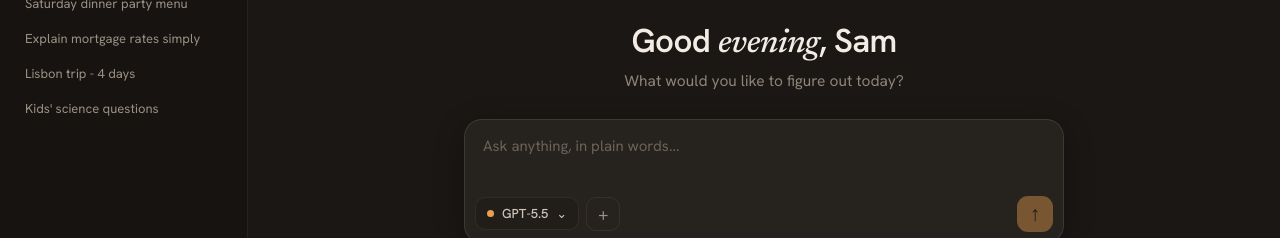
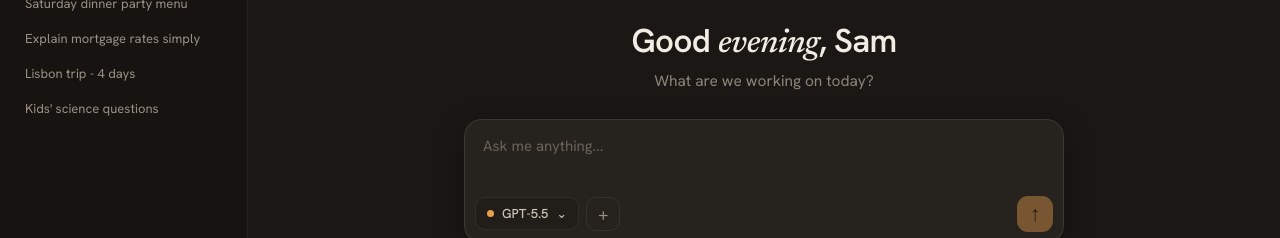
Before and after one commit to TroyOwens0493/modelPassFrontEnd, a Svelte app: page /chat in a window 1280 px wide. Shown: the part 218-456 px from the top of the page. Built offline with nearby package versions, Linux system fonts and the light colour scheme.

Commit message:
a simple default chat page

```diff
--- a/src/chat/Chat.svelte
+++ b/src/chat/Chat.svelte
@@ -1,12 +1,12 @@
 <script lang="ts">
-    import MessageInput from "./MessageInput.svelte";
+    import MessageInput from "./MsgInput.svelte";
     import "./chat.css";
 </script>
 
 <section class="chat-welcome" aria-label="New chat">
     <div class="welcome-content">
         <h1>Good <span>evening</span>, Sam</h1>
-        <p>What would you like to figure out today?</p>
+        <p>What are we working on today?</p>
 
         <MessageInput />
 
--- a/src/chat/MessageInput.svelte
+++ b/src/chat/MsgInput.svelte
@@ -1,8 +1,13 @@
 <script lang="ts">
-    let { placeholder = "Ask anything, in plain words..." } = $props<{
+    let { placeholder = "Ask me anything..." } = $props<{
         placeholder?: string;
     }>();
     let query = $state("");
+
+    function sendMsg() {
+        console.log(query);
+        query = "";
+    }
 </script>
 
 <div class="message-input">
@@ -30,6 +35,7 @@
             type="button"
             aria-label="Send message"
             disabled={!query}
+            onclick={sendMsg}
         >
             ↑
         </button>
```
Also changed, not shown: src/chat/ModelMsg.svelte (added), src/chat/UserMsg.svelte (added).
